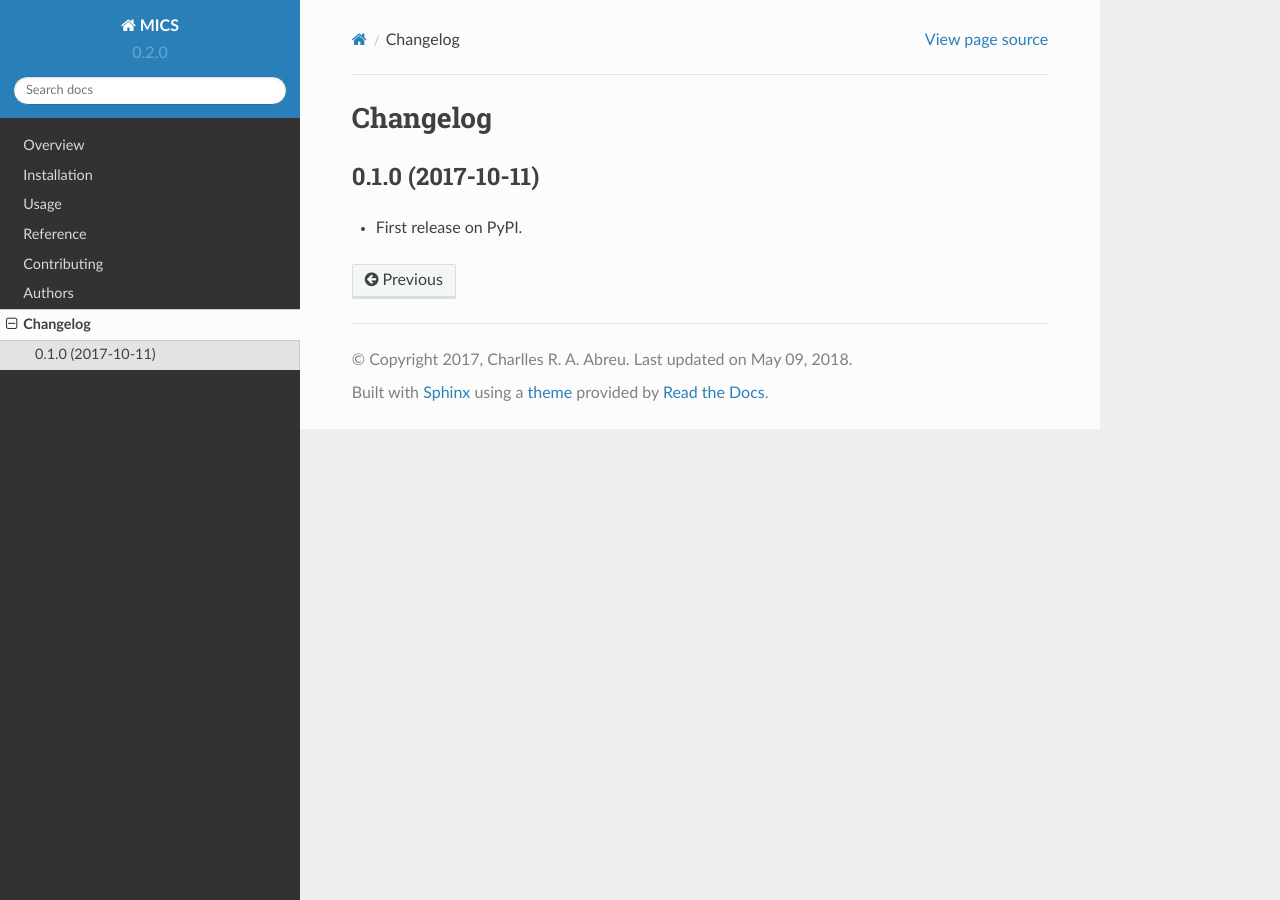
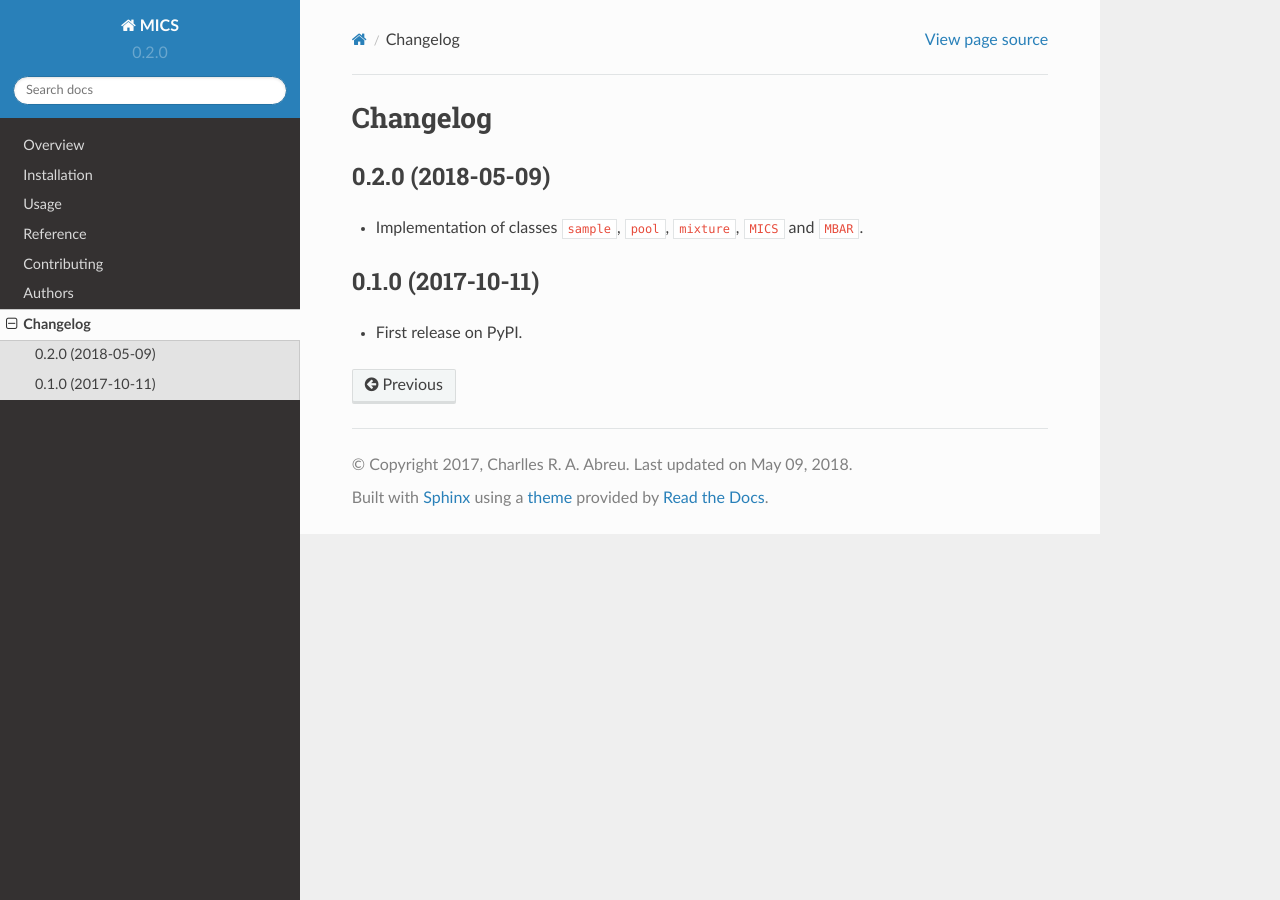
Before and after one commit to craabreu/mics, a Sphinx documentation site: the page built from docs/changelog.rst, in a window 1280 px wide. Built offline with Sphinx 7.4.7 and the Read the Docs theme 2.0.0, drawn with Linux system fonts in a browser that asks for light colours.

Commit message:
New version 0.2.0

```diff
--- a/docs/changelog.rst
+++ b/docs/changelog.rst
@@ -1,6 +1,12 @@
 
 Changelog
 =========
+
+0.2.0 (2018-05-09)
+------------------
+
+* Implementation of classes ``sample``, ``pool``, ``mixture``, ``MICS`` and ``MBAR``.
+
 
 0.1.0 (2017-10-11)
 ------------------
```
Also changed, not shown: 3 other files.
